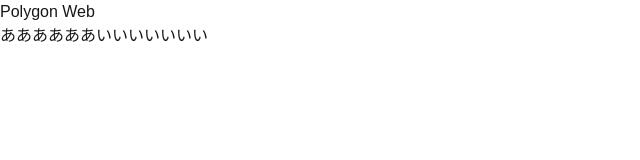
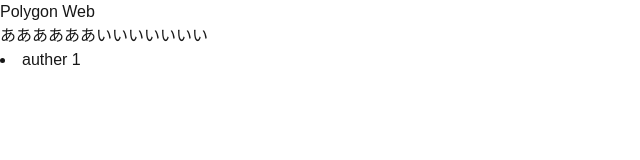
Before and after one commit to polweb/polygon-web, a Next.js app in the folder pol-web/: page / in a window 1280 px wide. Shown: the top 160 px of the page, without its empty margins (0-640 px from the left). Built offline with nearby package versions, Linux system fonts and the light colour scheme.

Commit message:
ファイル追加

```diff
--- /dev/null
+++ b/pol-web/app/auther.tsx
@@ -0,0 +1,11 @@
+import Image from "next/image";
+
+export default function Auther() {
+  return (
+    <div>
+      <h1>Polygon auther</h1>
+      <p>ああああああいいいいいいい</p>
+
+    </div>
+  );
+}
--- /dev/null
+++ b/pol-web/app/login.tsx
@@ -0,0 +1,11 @@
+import Image from "next/image";
+
+export default function Login() {
+  return (
+    <div>
+      <h1>Polygon login</h1>
+      <p>ああああああいいいいいいい</p>
+
+    </div>
+  );
+}
--- a/pol-web/app/page.tsx
+++ b/pol-web/app/page.tsx
@@ -1,10 +1,15 @@
 import Image from "next/image";
-
+import Link from 'next/link'
 export default function Home() {
   return (
     <div>
       <h1>Polygon Web</h1>
       <p>ああああああいいいいいいい</p>
+      <li>
+        <Link href="/auther">
+        auther 1
+        </Link>
+      </li>
 
     </div>
   );
--- /dev/null
+++ b/pol-web/app/tear.tsx
@@ -0,0 +1,11 @@
+import Image from "next/image";
+
+export default function Tear() {
+  return (
+    <div>
+      <h1>Polygon tear</h1>
+      <p>ああああああいいいいいいい</p>
+
+    </div>
+  );
+}
```
Also changed, not shown: pol-web/app/component/article.tsx (added), pol-web/app/component/header.tsx (added), pol-web/app/component/sidebar.tsx (added).
